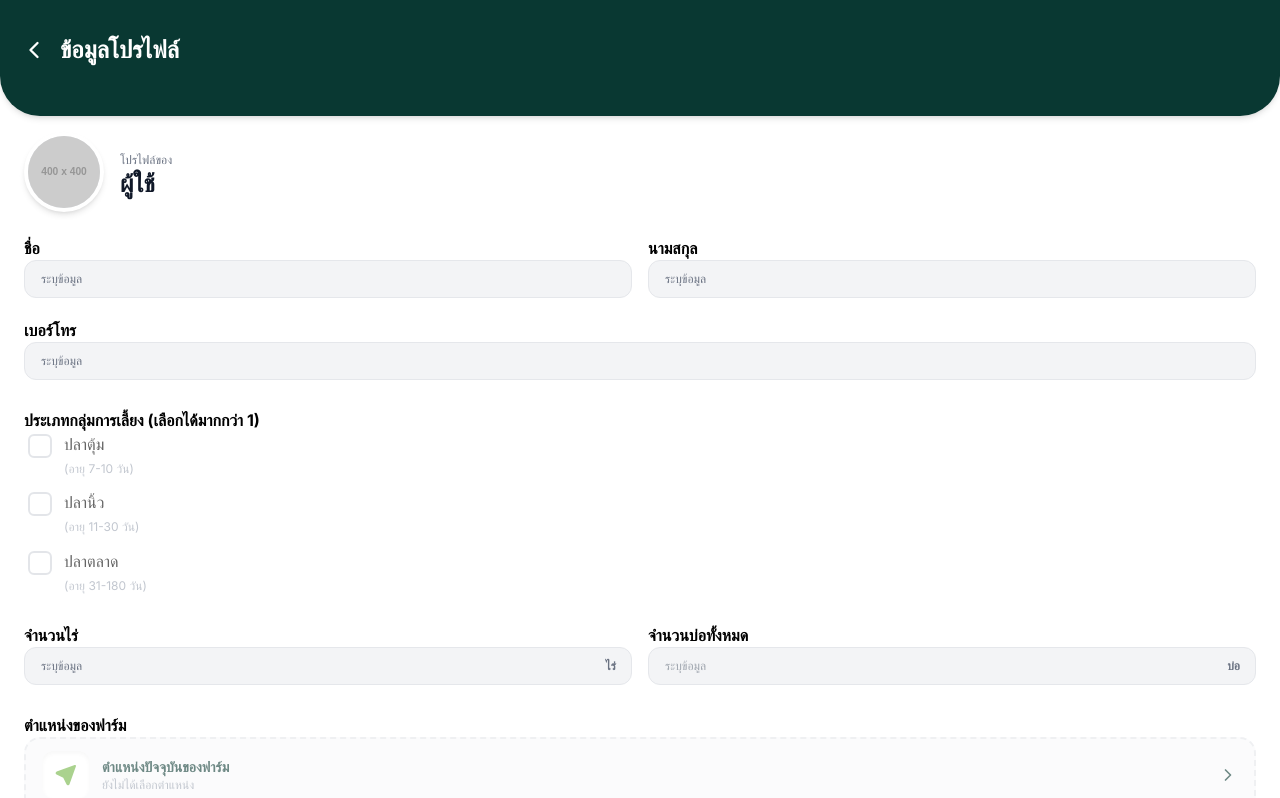
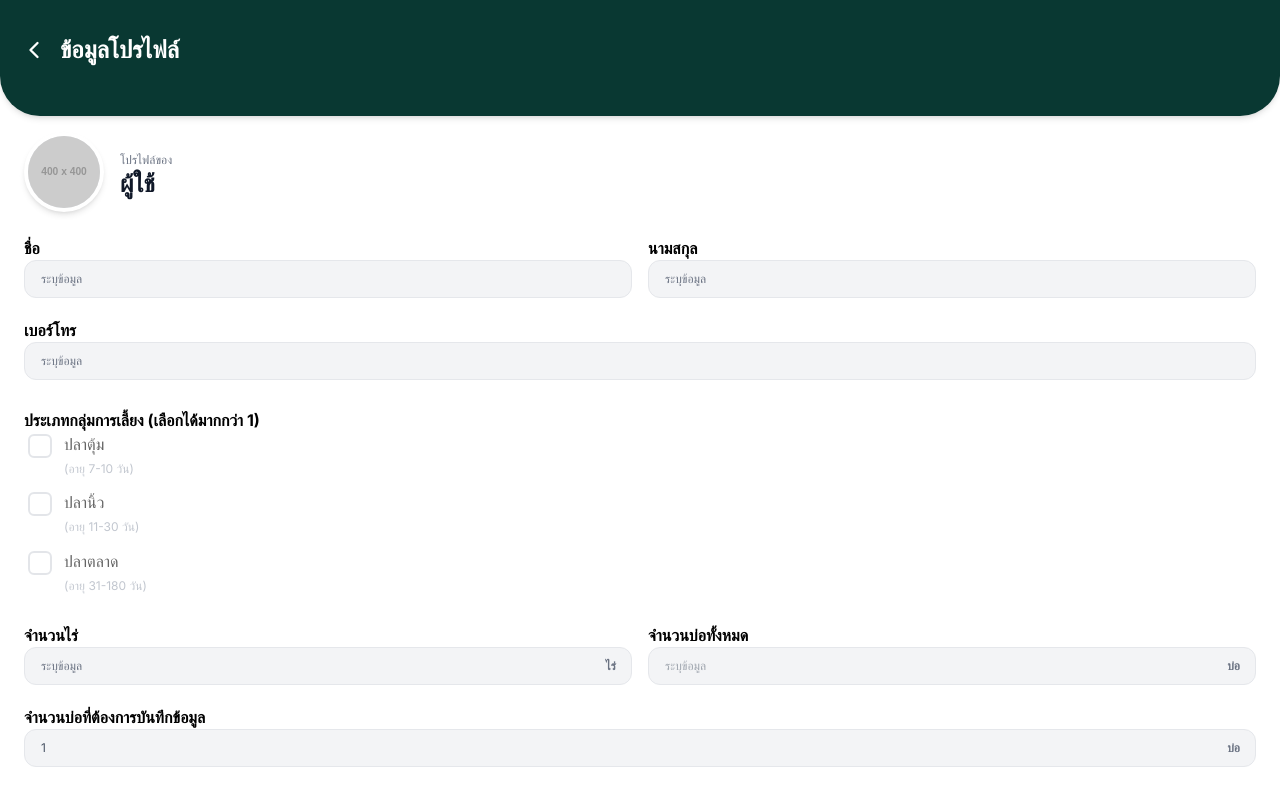
Before and after one commit to koard/DukeFarm-Frontend, a Next.js app: page /profile in a window 1280 px wide. Shown: the top 798 px of the page. Built offline with nearby package versions, Linux system fonts and the light colour scheme.

Commit message:
feat: add recordPondCount to profile page, green radio buttons for pond type on both pages

```diff
--- a/src/app/profile/page.tsx
+++ b/src/app/profile/page.tsx
@@ -113,6 +113,8 @@ export default function ProfilePage() {
     totalPondCount: "",
     location: "",
   });
+
+  const [recordPondCount, setRecordPondCount] = useState('1');
 
   const [ponds, setPonds] = useState<PondData[]>([]);
 
@@ -255,7 +257,9 @@ export default function ProfilePage() {
   };
 
   const handleAddPond = () => {
-    setPonds(prev => [...prev, { id: Date.now(), type: 'EARTHEN', farmType: 'SMALL', width: '', length: '', depth: '' }]);
+    const newPonds = [...ponds, { id: Date.now(), type: 'EARTHEN' as const, farmType: 'SMALL' as const, width: '', length: '', depth: '' }];
+    setPonds(newPonds);
+    setRecordPondCount(String(newPonds.length));
   };
 
   const handleClickRemovePond = (id: number) => {
@@ -266,7 +270,9 @@ export default function ProfilePage() {
 
   const confirmRemovePond = () => {
     if (deleteModalId !== null) {
-      setPonds(prev => prev.filter(p => p.id !== deleteModalId));
+      const newPonds = ponds.filter(p => p.id !== deleteModalId);
+      setPonds(newPonds);
+      setRecordPondCount(String(newPonds.length));
       setDeleteModalId(null);
     }
   };
@@ -627,6 +633,41 @@ export default function ProfilePage() {
               </div>
             </div>
 
+            <div className="space-y-1.5">
+              <label className="text-base font-bold text-black">จำนวนบ่อที่ต้องการบันทึกข้อมูล</label>
+              <div className="relative">
+                <input
+                  type="number"
+                  value={recordPondCount}
+                  disabled={!isEditing}
+                  onChange={(e) => {
+                    const val = e.target.value;
+                    setRecordPondCount(val);
+                    const count = parseInt(val, 10);
+                    if (!isNaN(count) && count >= 1 && count <= 20) {
+                      setPonds(prev => {
+                        if (count > prev.length) {
+                          const newPonds = [...prev];
+                          for (let i = prev.length; i < count; i++) {
+                            newPonds.push({ id: Date.now() + i, type: 'EARTHEN', farmType: 'SMALL', width: '', length: '', depth: '' });
+                          }
+                          return newPonds;
+                        } else if (count < prev.length) {
+                          return prev.slice(0, count);
+                        }
+                        return prev;
+                      });
+                    }
+                  }}
+                  placeholder="ระบุข้อมูล"
+                  min="1"
+                  max="20"
+                  className="w-full pr-14 px-4 py-2.5 bg-gray-50 border border-gray-200 rounded-xl focus:outline-none focus:ring-2 focus:ring-[#0F3B35] text-black text-xs disabled:bg-gray-100 disabled:text-gray-600"
+                />
+                <span className="absolute inset-y-0 right-4 flex items-center text-xs font-semibold text-gray-500">บ่อ</span>
+              </div>
+            </div>
+
             <div className="space-y-4">
               {ponds.map((pond, index) => {
                 const volume = calculateVolume(pond.width, pond.length, pond.depth);
@@ -648,8 +689,8 @@ export default function ProfilePage() {
                     <div className="p-4 bg-gray-50 space-y-4">
                       <div className="flex gap-6">
                         <label className={`flex items-center gap-2 ${isEditing ? "cursor-pointer" : "cursor-default"}`}>
-                          <div className={`w-5 h-5 rounded-full border flex items-center justify-center ${pond.type === 'EARTHEN' ? 'border-black' : 'border-gray-400 bg-white'}`}>
-                            {pond.type === 'EARTHEN' && <div className="w-3 h-3 bg-black rounded-full" />}
+                          <div className={`w-5 h-5 rounded-full border flex items-center justify-center ${pond.type === 'EARTHEN' ? 'border-[#72B544]' : 'border-gray-400 bg-white'}`}>
+                            {pond.type === 'EARTHEN' && <div className="w-3 h-3 bg-[#72B544] rounded-full" />}
                           </div>
                           <input
                             type="radio"
@@ -661,8 +702,8 @@ export default function ProfilePage() {
                           <span className="text-sm text-black">บ่อดิน</span>
                         </label>
                         <label className={`flex items-center gap-2 ${isEditing ? "cursor-pointer" : "cursor-default"}`}>
-                          <div className={`w-5 h-5 rounded-full border flex items-center justify-center ${pond.type === 'CONCRETE' ? 'border-black' : 'border-gray-400 bg-white'}`}>
-                            {pond.type === 'CONCRETE' && <div className="w-3 h-3 bg-black rounded-full" />}
+                          <div className={`w-5 h-5 rounded-full border flex items-center justify-center ${pond.type === 'CONCRETE' ? 'border-[#72B544]' : 'border-gray-400 bg-white'}`}>
+                            {pond.type === 'CONCRETE' && <div className="w-3 h-3 bg-[#72B544] rounded-full" />}
                           </div>
                           <input
                             type="radio"
--- a/src/app/register-farmer/page.tsx
+++ b/src/app/register-farmer/page.tsx
@@ -620,8 +620,8 @@ export default function RegisterFarmerPage() {
                     <div className="p-4 bg-gray-50 space-y-4">
                       <div className="flex gap-6">
                         <label className="flex items-center gap-2 cursor-pointer">
-                          <div className={`w-5 h-5 rounded-full border flex items-center justify-center ${pond.type === 'EARTHEN' ? 'border-black' : 'border-gray-400 bg-white'}`}>
-                            {pond.type === 'EARTHEN' && <div className="w-3 h-3 bg-black rounded-full" />}
+                          <div className={`w-5 h-5 rounded-full border flex items-center justify-center ${pond.type === 'EARTHEN' ? 'border-[#72B544]' : 'border-gray-400 bg-white'}`}>
+                            {pond.type === 'EARTHEN' && <div className="w-3 h-3 bg-[#72B544] rounded-full" />}
                           </div>
                           <input
                             type="radio"
@@ -632,8 +632,8 @@ export default function RegisterFarmerPage() {
                           <span className="text-sm text-black">บ่อดิน</span>
                         </label>
                         <label className="flex items-center gap-2 cursor-pointer">
-                          <div className={`w-5 h-5 rounded-full border flex items-center justify-center ${pond.type === 'CONCRETE' ? 'border-black' : 'border-gray-400 bg-white'}`}>
-                            {pond.type === 'CONCRETE' && <div className="w-3 h-3 bg-black rounded-full" />}
+                          <div className={`w-5 h-5 rounded-full border flex items-center justify-center ${pond.type === 'CONCRETE' ? 'border-[#72B544]' : 'border-gray-400 bg-white'}`}>
+                            {pond.type === 'CONCRETE' && <div className="w-3 h-3 bg-[#72B544] rounded-full" />}
                           </div>
                           <input
                             type="radio"
```
